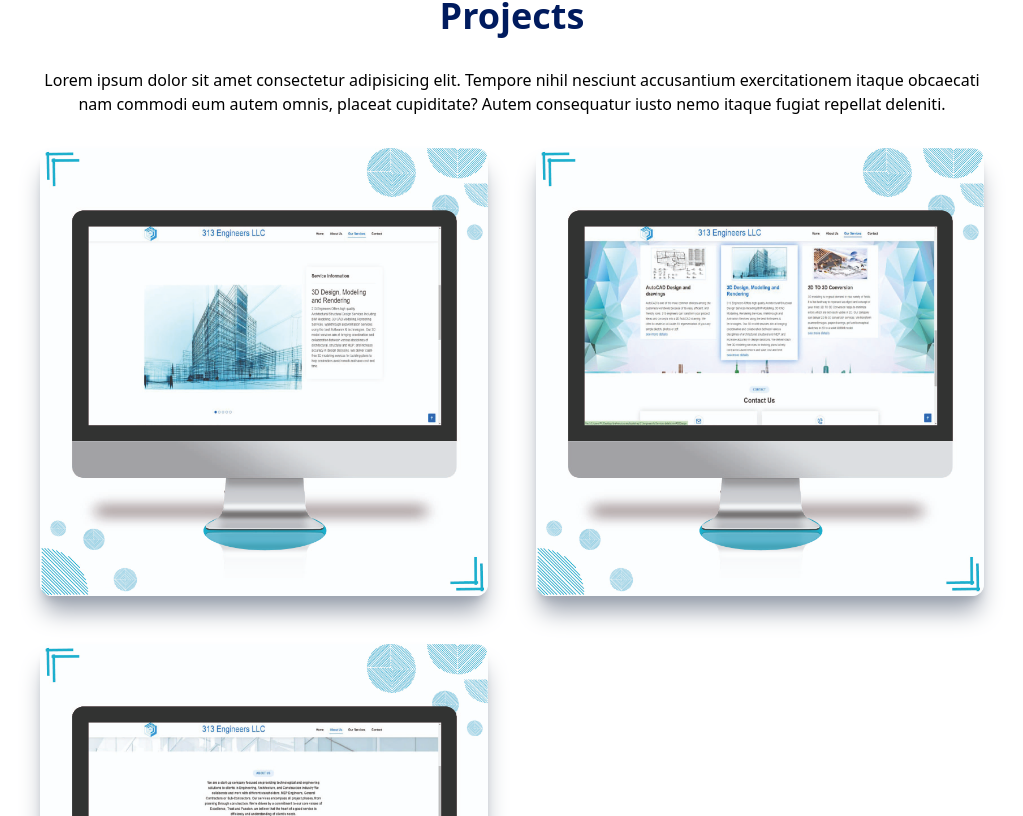
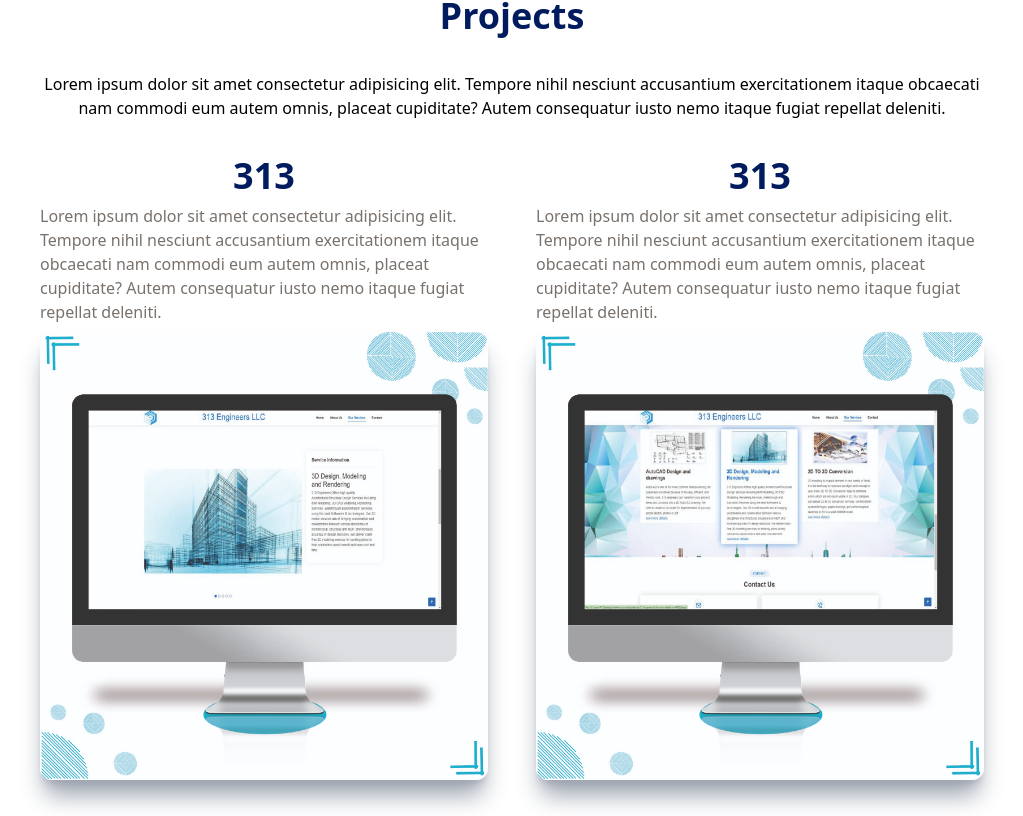
Before and after one commit to IbrahemMohammad09/IbrahemPortfolio, a React (Vite) app in the folder IbrahemPortfolio/: page / in a window 1280 px wide. Shown: the part 1504-2320 px from the top of the page, without its empty margins (160-1183 px from the left). Built offline with nearby package versions, Linux system fonts and the light colour scheme.

Commit message:
add projectitem

```diff
--- a/IbrahemPortfolio/src/App.jsx
+++ b/IbrahemPortfolio/src/App.jsx
@@ -3,6 +3,7 @@
 import Main from './components/Main'
 import Work from './components/work'
 import Projects from './components/Projects'
+import Contact from './components/Contact'
 
 function App() {
 
@@ -12,6 +13,7 @@
       <Main />
       <Work />
       <Projects />
+      <Contact />
     </div>
   )
 }
--- /dev/null
+++ b/IbrahemPortfolio/src/components/Contact.jsx
@@ -0,0 +1,14 @@
+import React from 'react'
+
+const Contact = () => {
+  return (
+    <div id='contact' className='max-w-[1040px] m-auto md:pl-20 p-4 py-16'>
+        <h1 className='py-4 text-4xl font-bold text-center text-[#001b5e]'>Contact</h1>
+        <form action='' method='POST' encType='multipart/form-data'>
+
+        </form>
+    </div>
+  )
+}
+
+export default Contact
--- a/IbrahemPortfolio/src/components/ProjectItem.jsx
+++ b/IbrahemPortfolio/src/components/ProjectItem.jsx
@@ -2,15 +2,27 @@
 
 const ProjectItem = ({title,img,details}) => {
   return (
-    <div className='relative flex items-center justify-center h-auto w-full shadow-xl shadow-gray-400 rounded-xl group
-    hover:bg-gradient-to-r from-gray-200 to-[#001b5e]
-    '>
-        {/* <h1 className='text-4xl font-bold text-center text-[#001b5e]'>{title}</h1>/ */}
-        <img src={img} alt='' className='rounded-xl group-hover:opacity-10' />
-        <div className='hidden group-hover:block absolute top-[]'>
-          <h3>{title}</h3>
-        </div>
-        {/* <p>{details}</p> */}
+    <div>
+      <h1 className='text-4xl font-bold text-center text-[#001b5e]'>{title}</h1>
+      <p className='my-2 text-base font-normal text-stone-500'>{details}</p>
+      <div className='relative flex items-center justify-center h-auto w-full shadow-xl shadow-gray-400 rounded-xl group
+      hover:bg-gradient-to-r from-gray-200 to-[#001b5e]
+      '>
+          <img src={img} alt='' className='rounded-xl group-hover:opacity-10' />
+          <div className='hidden group-hover:block absolute top-[50%] left-[50%] translate-x-[-50%] translate-y-[-50%]'>
+            <h3 className='text-2xl font-bold text-white tracking-wider text-center'>
+              {title}
+            </h3>
+            <p className='pb-4 pt-2 text-white text-center'>React Js</p>
+            <a href='https://sparkengdev.com/' target="_blank" rel="noopener noreferrer">
+              <p className='text-center p-2 rounded-lg bg-white text-gray-700 cursor-pointer text-lg'>
+                Discover More
+              </p>
+            </a>
+
+          </div>
+
+      </div>
     </div>
   )
 }
--- a/IbrahemPortfolio/src/components/Projects.jsx
+++ b/IbrahemPortfolio/src/components/Projects.jsx
@@ -21,6 +21,11 @@
       img:img3,
       details:"Lorem ipsum dolor sit amet consectetur adipisicing elit. Tempore nihil nesciunt accusantium exercitationem itaque obcaecati nam commodi eum autem omnis, placeat cupiditate? Autem consequatur iusto nemo itaque fugiat repellat deleniti."
     },
+    {
+      title:"313",
+      img:img3,
+      details:" Tempore nihil nesciunt accusantium exercitationem itaque obcaecati nam commodi eum autem omnis, placeat cupiditate? Autem consequatur iusto nemo itaque fugiat repellat deleniti."
+    },
   ]
 
 const Projects = () => {
@@ -28,7 +33,7 @@
   return (
     <div id='projects' className='max-w-[1040px] m-auto md:pl-20 p-4 py-16'>
         <h1 className='text-4xl font-bold text-center text-[#001b5e]'>Projects</h1>
-        <p className='text-center py-8'>
+        <p className='text-center py-9'>
             Lorem ipsum dolor sit amet consectetur adipisicing elit.
             Tempore nihil nesciunt accusantium exercitationem itaque obcaecati nam commodi eum autem omnis,
             placeat cupiditate? Autem consequatur iusto nemo itaque fugiat repellat deleniti.
--- a/IbrahemPortfolio/src/index.css
+++ b/IbrahemPortfolio/src/index.css
@@ -1,3 +1,7 @@
 @tailwind base;
 @tailwind components;
 @tailwind utilities;
+
+*{
+    scroll-behavior: smooth;
+}
```
